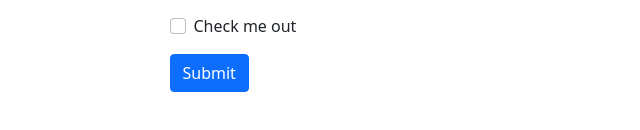
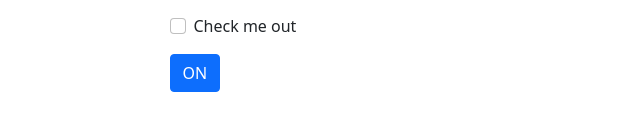
Before and after one commit to pedroluiznogueira/react-main-concepts, a React (Create React App) app: page / in a window 1280 px wide. Shown: the part 282-412 px from the top of the page, without its empty margins (319-959 px from the left). Built offline with nearby package versions, Linux system fonts and the light colour scheme.

Commit message:
When component is rendered, it's constructor will be executed, looking into this.state = true, so the button is shown, if the button is clicked, the state is going to be setted to false, and the expression will set the button to show 'OFF'

```diff
--- a/src/components/Login.js
+++ b/src/components/Login.js
@@ -1,15 +1,29 @@
 import React from 'react';
 import { Button, Form } from 'react-bootstrap';
+import ReactDOM from 'react-dom';
 
-function Login() {
+class Login extends React.Component {
 
-  function handleSubmit(e) {
-    e.preventDefault();
-    console.log("It was clicked");
+  constructor(props) {
+    super(props);
+    this.state = { isToggledOn: true };
+
+    this.handleClick = this.handleClick.bind(this);
   }
 
+  handleSubmit(e) {
+    e.preventDefault();
+  }
+
+  handleClick() {
+    this.setState(state => ({
+      isToggledOn: !state.isToggledOn
+    }))
+  }
+
+    render() {
       return (
-        <><Form className="form-content" onSubmit={handleSubmit}>
+        <><Form className="form-content" onSubmit={this.handleSubmit}>
           <Form.Group className="mb-3" controlId="formBasicEmail">
             <Form.Label>Email address</Form.Label>
             <Form.Control type="email" placeholder="Enter email" />
@@ -25,11 +39,17 @@ function Login() {
           <Form.Group className="mb-3" controlId="formBasicCheckbox">
             <Form.Check type="checkbox" label="Check me out" />
           </Form.Group>
-        <Button variant="primary" type="submit">
-          Submit
+          <Button variant="primary" type="submit" onClick={this.handleClick}>
+            {this.state.isToggledOn ? 'ON' : 'OFF'}
           </Button>
         </Form></>
     );
     }
+}
+
+ReactDOM.render(
+  <Login />,
+  document.getElementById('root')
+);
 
 export default Login;
```
Lines whose indentation alone changed are shown as unchanged.
